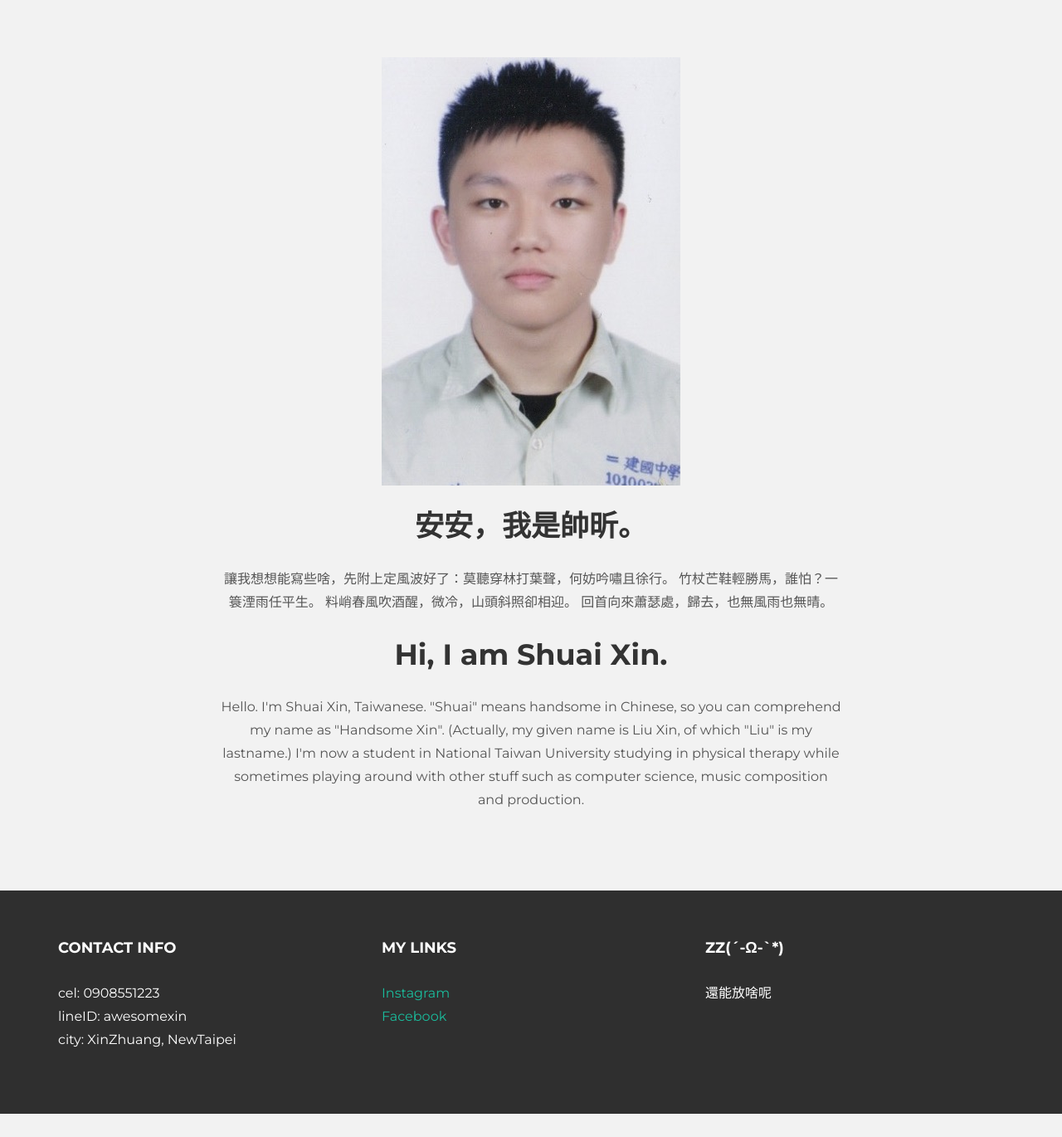
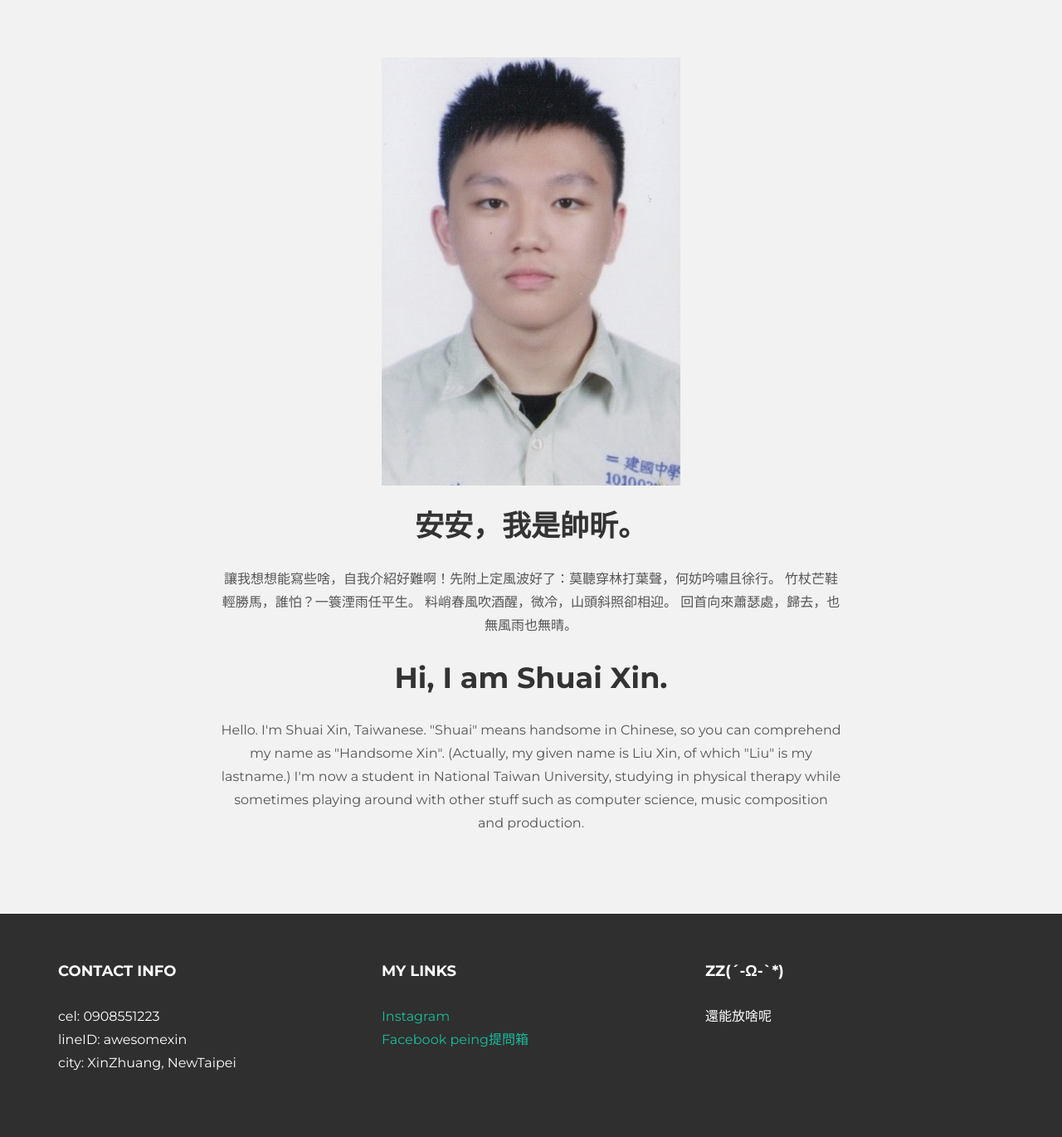
Before and after one commit to Shuai-Xin/djan, a Django app: page /main/ in a window 1280 px wide. Shown: the part 192-1562 px from the top of the page at 83% size. Before the commit the page ends 1534 px from the top, so only its background shows below. Run offline with Django 3.2, Linux system fonts and the light colour scheme; some libraries are stand-ins or nearby versions.

Commit message:
new content and peing ti wen xiang

```diff
--- a/templates/index.html
+++ b/templates/index.html
@@ -61,13 +61,13 @@
 				<div class="col-lg-8 col-lg-offset-2 centered">
 					<img src="{% static 'img/shuai.jpeg' %}" alt="shuai" />
 					<h1>安安，我是帥昕。</h1>
-					<p>讓我想想能寫些啥，先附上定風波好了：莫聽穿林打葉聲，何妨吟嘯且徐行。
+					<p>讓我想想能寫些啥，自我介紹好難啊！先附上定風波好了：莫聽穿林打葉聲，何妨吟嘯且徐行。
 竹杖芒鞋輕勝馬，誰怕？一簑湮雨任平生。
 料峭春風吹酒醒，微冷，山頭斜照卻相迎。
 回首向來蕭瑟處，歸去，也無風雨也無晴。
 </p>
 					<h1>Hi, I am Shuai Xin.</h1>
-					<p>Hello. I'm Shuai Xin, Taiwanese. "Shuai" means handsome in Chinese, so you can comprehend my name as "Handsome Xin". (Actually, my given name is Liu Xin, of which "Liu" is my lastname.) I'm now a student in National Taiwan University studying in physical therapy while sometimes playing around with other stuff such as computer science, music composition and production.</p>
+					<p>Hello. I'm Shuai Xin, Taiwanese. "Shuai" means handsome in Chinese, so you can comprehend my name as "Handsome Xin". (Actually, my given name is Liu Xin, of which "Liu" is my lastname.) I'm now a student in National Taiwan University, studying in physical therapy while sometimes playing around with other stuff such as computer science, music composition and production.</p>
 				</div><!-- /col-lg-8 -->
 			</div><!-- /row -->
 	    </div> <!-- /container -->
@@ -97,6 +97,7 @@
 					<p>
 						<a href="https://www.instagram.com/_shuai_xin/">Instagram</a><br/>
 						<a href="https://www.instagram.com/_shuai_xin/">Facebook</a>
+						<a href="https://peing.net/zh-TW/shuaixin?event=0">peing提問箱</a>
 					</p>
 				</div><!-- /col-lg-4 -->
 
```
